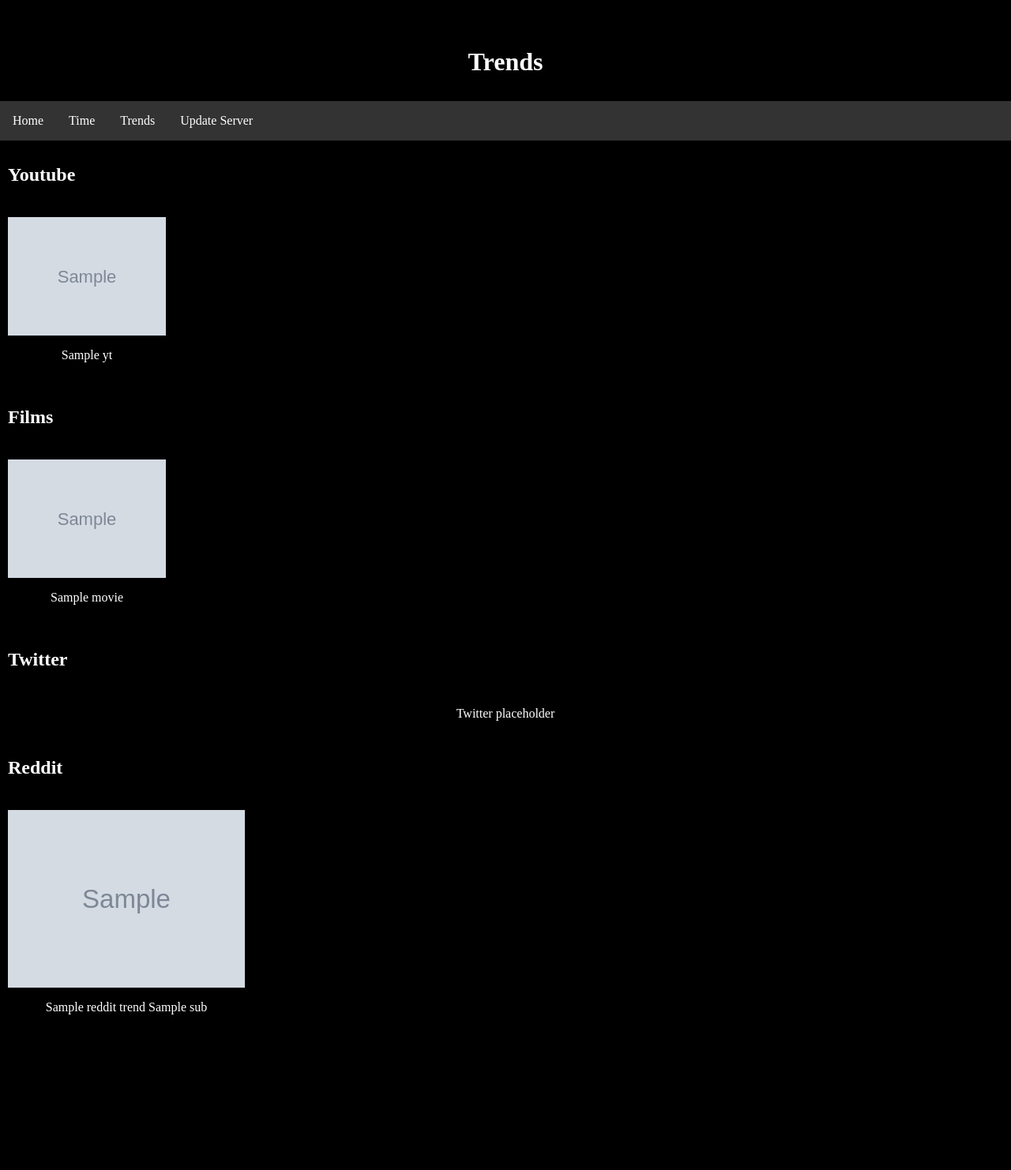
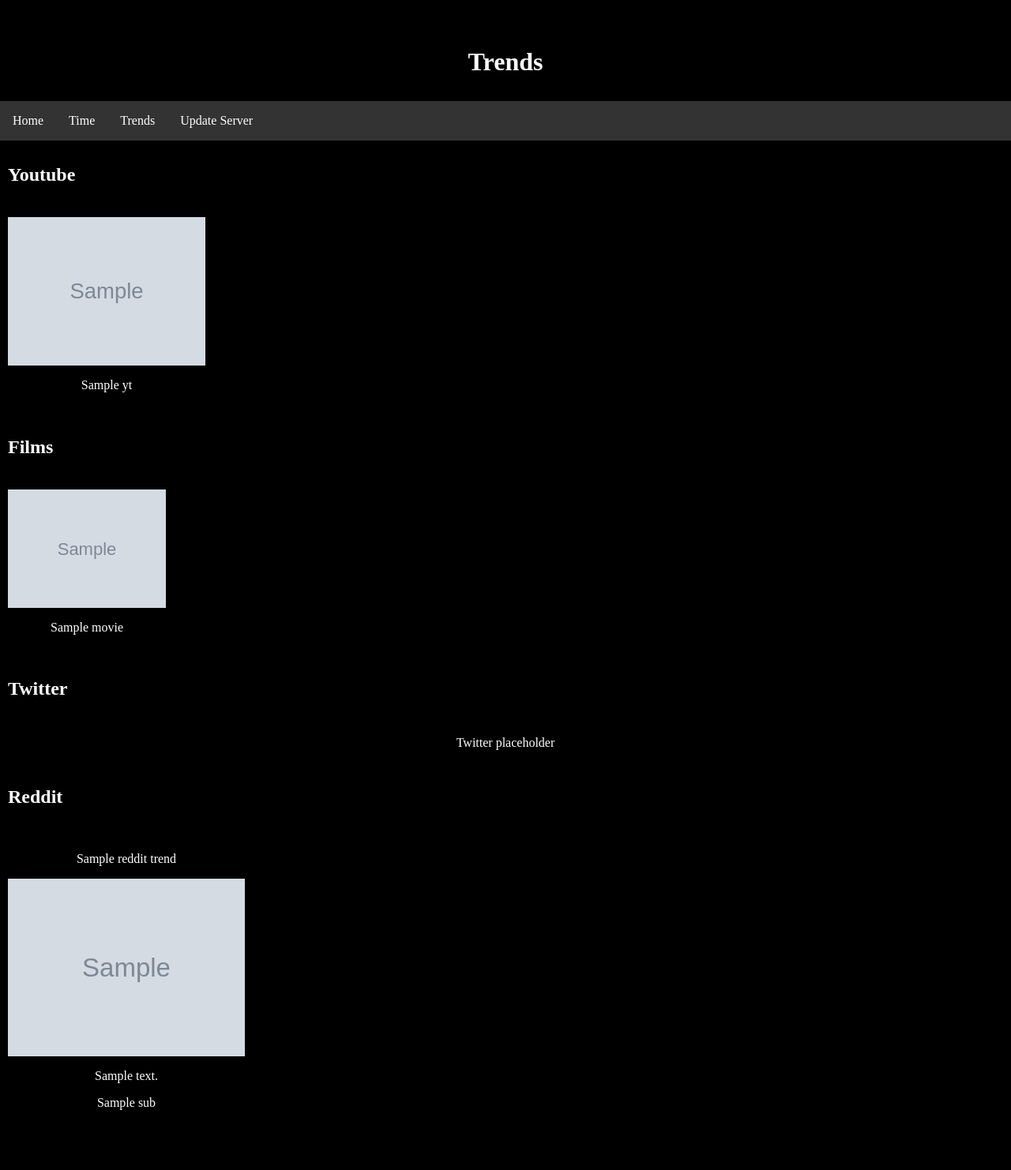
Before and after one commit to Famidore/flaskServer, a Flask app: template templates/trends.html in a window 1280 px wide. Shown: the whole page at 79% size. Before the commit the page ends 1285 px from the top, so only its background shows below. Run offline with Flask 3, Linux system fonts and the light colour scheme; the template is opened without the code that fills it: most values are stand-ins (such as "Sample title", 1, 10 or a date in 2020); grey boxes marked "Sample" are stand-in pictures.

Commit message:
reddit misc

```diff
--- a/reddit.py
+++ b/reddit.py
@@ -15,19 +15,24 @@ def get_reddit_trends():
     imgs = soup.find_all(
         "img", class_="absolute h-100 w-100 pointer-events-none object-cover m-0"
     )
+    descs = soup.find_all(
+        "p", class_="truncate text-primary-onBackground text-14 mt-2xs mb-xs"
+    )
 
     news_text = []
     source_text = []
     source_links_text = []
     imgs_links = []
+    descriptions = []
 
-    for i, j, k, l in zip(news, source, src_links, imgs):
+    for i, j, k, l, m in zip(news, source, src_links, imgs, descs):
         news_text.append(i.text)
         source_text.append(j.text)
         source_links_text.append("https://www.reddit.com" + str(k["href"]))
         imgs_links.append(str(l["src"]))
+        descriptions.append(m.text)
 
-    return news_text, source_text, source_links_text, imgs_links
+    return news_text, source_text, source_links_text, imgs_links, descriptions
 
 
 if __name__ == "__main__":
--- a/static/styles/trends_page.css
+++ b/static/styles/trends_page.css
@@ -47,6 +47,29 @@ h2 {
     align-items: center;
 }
 
+.yt_section {
+    display: flex;
+    flex-wrap: nowrap;
+    overflow-x: auto;
+    direction: ltr;
+}
+
+.yt_section img {
+    width: 250px;
+    height: auto;
+    display: block;
+    margin-bottom: 10px;
+}
+
+.yt_item {
+    text-align: center;
+    margin: 10px;
+    max-width: 250px;
+    display: inline-block;
+    text-decoration: none;
+    color: white;
+}
+
 .movies_section {
     display: flex;
     flex-wrap: nowrap;
--- a/templates/trends.html
+++ b/templates/trends.html
@@ -53,9 +53,9 @@
     </ul>
 
     <h2>Youtube</h2>
-    <div class="movies_section">
+    <div class="yt_section">
         {% for title, img, url in yt_data %}
-        <a href={{url}} target="_blank" class="movies_item">
+        <a href={{url}} target="_blank" class="yt_item">
             <img src={{img}} width=100 alt={{title}}>
             <p>{{title}}</p>
         </a>
@@ -81,10 +81,12 @@
 
     <h2>Reddit</h2>
     <div class="reddit_section">
-        {% for title, sub, url, img in reddit_trends %}
+        {% for title, sub, url, img, descs in reddit_trends %}
         <a href={{url}} target="_blank" class="reddit_item">
+            <p>{{title}}</p>
             <img src={{img}} width=100 alt={{title}}>
-            <p>{{title}} {{sub}}</p>
+            <p>{{descs}}</p>
+            <p>{{sub}}</p>
         </a>
         {% endfor %}
     </div>
--- a/test.py
+++ b/test.py
@@ -49,13 +49,13 @@ def pull():
 def trends():
     movies_list, movies_posters, movies_links = get_movies_list()
     yt_titles, yt_imgs, yt_urls = get_youtube_trending_videos(api_key)
-    rd_titles, rd_src, rd_link, rd_img = get_reddit_trends()
+    rd_titles, rd_src, rd_link, rd_img, rd_descs = get_reddit_trends()
 
     return render_template(
         "trends.html",
         movies_list=zip(movies_list, movies_posters, movies_links),
         yt_data=zip(yt_titles, yt_imgs, yt_urls),
-        reddit_trends=zip(rd_titles, rd_src, rd_link, rd_img),
+        reddit_trends=zip(rd_titles, rd_src, rd_link, rd_img, rd_descs),
     )
 
 
```
